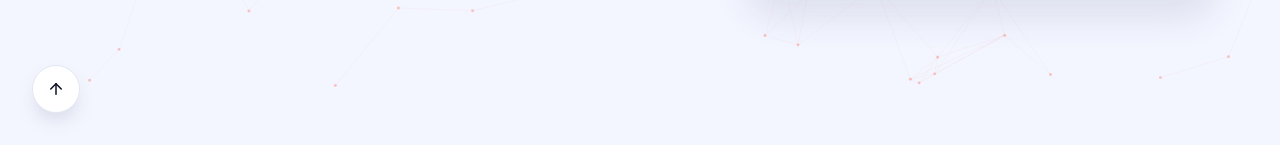
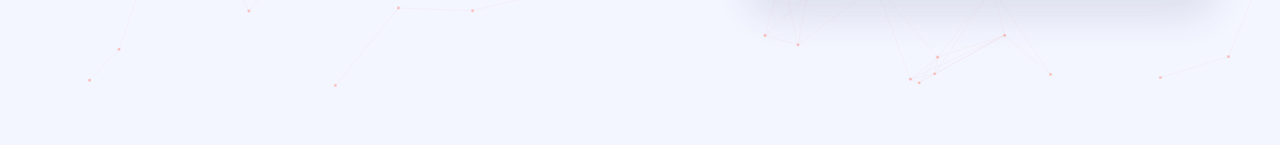
Before and after one commit to Shubham9049/BigwigTech, a Next.js app: page / in a window 1280 px wide. Shown: the part 655-800 px from the top of the page. Built offline with nearby package versions, Linux system fonts and the light colour scheme.

Commit message:
Add changes

```diff
--- a/app/ai-agents/page.tsx
+++ b/app/ai-agents/page.tsx
@@ -959,26 +959,6 @@ export default function AiAgentsPage() {
         </div>
       </section>
 
-      {/* back-to-top */}
-      <a
-        href="#top"
-        aria-label="Back to top"
-        className="fixed bottom-8 left-8 flex h-12 w-12 items-center justify-center rounded-full border border-slate-200 bg-white text-[#0d0f21] shadow-[0_10px_25px_-10px_rgba(15,15,40,0.25)] transition-transform hover:-translate-y-0.5"
-      >
-        <svg
-          width="18"
-          height="18"
-          viewBox="0 0 24 24"
-          fill="none"
-          stroke="currentColor"
-          strokeWidth="2"
-          strokeLinecap="round"
-          strokeLinejoin="round"
-        >
-          <path d="M12 19V5" />
-          <path d="M5 12l7-7 7 7" />
-        </svg>
-      </a>
     </div>
   );
 }
--- /dev/null
+++ b/app/components/BackToTop.tsx
@@ -0,0 +1,55 @@
+"use client";
+
+import { ArrowUp } from "lucide-react";
+import { gsap } from "gsap";
+import { ScrollToPlugin } from "gsap/ScrollToPlugin";
+import { useEffect, useState } from "react";
+
+const SHOW_AFTER_SCROLL = 240;
+
+export default function BackToTop() {
+  const [isVisible, setIsVisible] = useState(false);
+
+  useEffect(() => {
+    gsap.registerPlugin(ScrollToPlugin);
+
+    const updateVisibility = () => {
+      setIsVisible(window.scrollY > SHOW_AFTER_SCROLL);
+    };
+
+    updateVisibility();
+    window.addEventListener("scroll", updateVisibility, { passive: true });
+
+    return () => window.removeEventListener("scroll", updateVisibility);
+  }, []);
+
+  const scrollToTop = () => {
+    if (window.matchMedia("(prefers-reduced-motion: reduce)").matches) {
+      window.scrollTo(0, 0);
+      return;
+    }
+
+    gsap.killTweensOf(window);
+    gsap.to(window, {
+      duration: 0.8,
+      ease: "power3.out",
+      scrollTo: { y: 0, autoKill: true },
+    });
+  };
+
+  return (
+    <button
+      type="button"
+      onClick={scrollToTop}
+      aria-label="Back to top"
+      tabIndex={isVisible ? 0 : -1}
+      className={`fixed bottom-5 left-5 z-40 grid h-12 w-12 place-items-center rounded-full border border-slate-200 bg-white text-[#0d0f21] shadow-[0_10px_25px_-10px_rgba(15,15,40,0.25)] transition-all duration-300 hover:-translate-y-0.5 focus-visible:outline-2 focus-visible:outline-offset-2 focus-visible:outline-[#ff6948] sm:bottom-8 sm:left-8 ${
+        isVisible
+          ? "translate-y-0 opacity-100"
+          : "pointer-events-none translate-y-3 opacity-0"
+      }`}
+    >
+      <ArrowUp size={18} strokeWidth={2} aria-hidden="true" />
+    </button>
+  );
+}
--- a/app/layout.tsx
+++ b/app/layout.tsx
@@ -4,6 +4,7 @@ import "./globals.css";
 import Navbar from "./components/Navbar";
 import Footer from "./components/Footer";
 import ThemeProvider from "./components/ThemeProvider";
+import BackToTop from "./components/BackToTop";
 
 export const metadata: Metadata = {
   title: "CODT — Your end-to-end AI Partner",
@@ -24,6 +25,7 @@ export default function RootLayout({
           <main className="flex-1 pt-24">{children}</main>
 
           <Footer />
+          <BackToTop />
         </ThemeProvider>
       </body>
     </html>
--- a/app/page.tsx
+++ b/app/page.tsx
@@ -502,26 +502,6 @@ export default function Home() {
         </section>
       </div>
       {/* <Footer /> */}
-      <a
-        href="#top"
-        aria-label="Back to top"
-        className="fixed bottom-5 left-5 z-40 flex h-12 w-12 items-center justify-center rounded-full border border-slate-200 bg-white text-[#0d0f21] shadow-[0_10px_25px_-10px_rgba(15,15,40,0.25)] transition-transform hover:-translate-y-0.5 sm:bottom-8 sm:left-8"
-      >
-        <svg
-          width="18"
-          height="18"
-          viewBox="0 0 24 24"
-          fill="none"
-          stroke="currentColor"
-          strokeWidth="2"
-          strokeLinecap="round"
-          strokeLinejoin="round"
-          aria-hidden="true"
-        >
-          <path d="M12 19V5" />
-          <path d="M5 12l7-7 7 7" />
-        </svg>
-      </a>
     </div>
   );
 }
```
